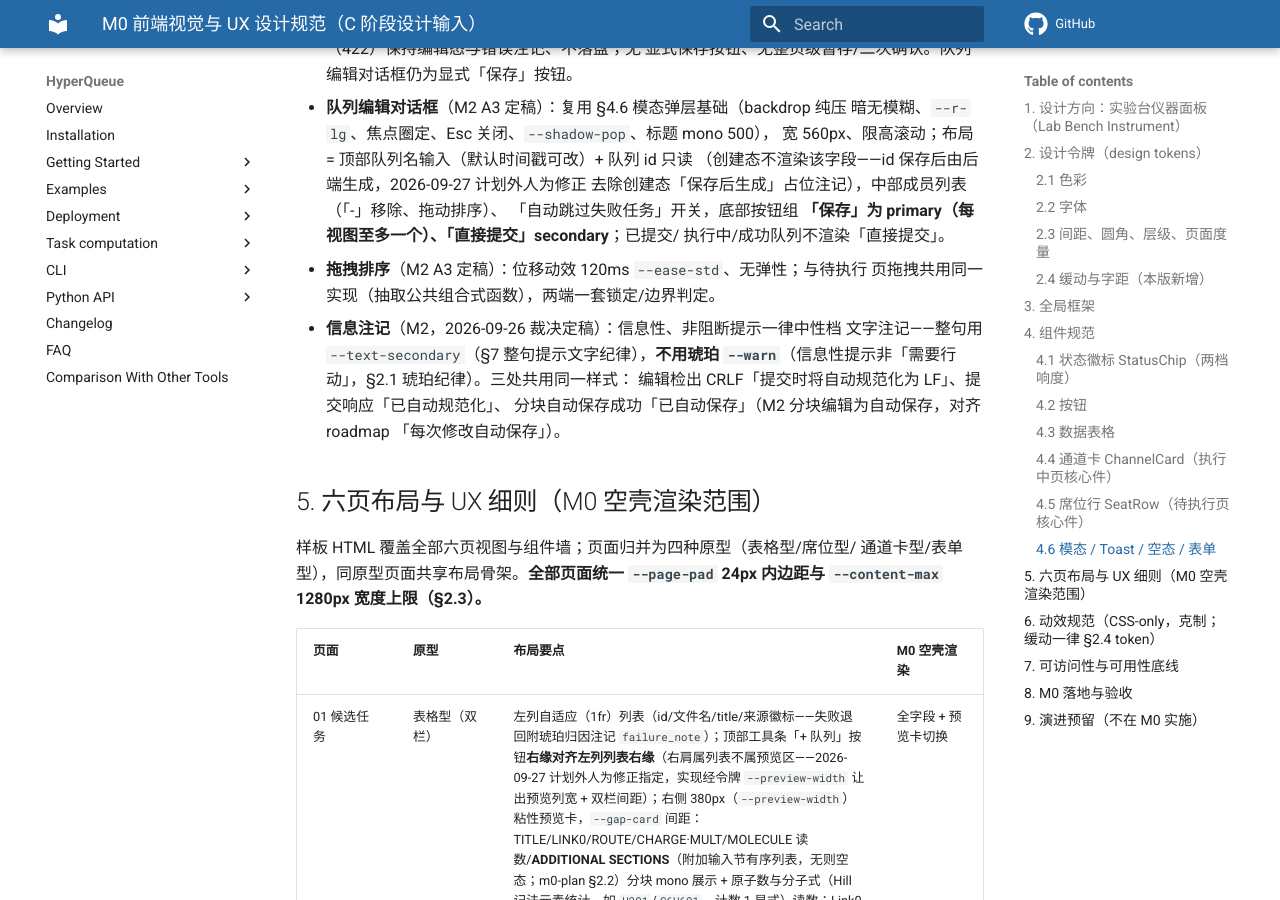
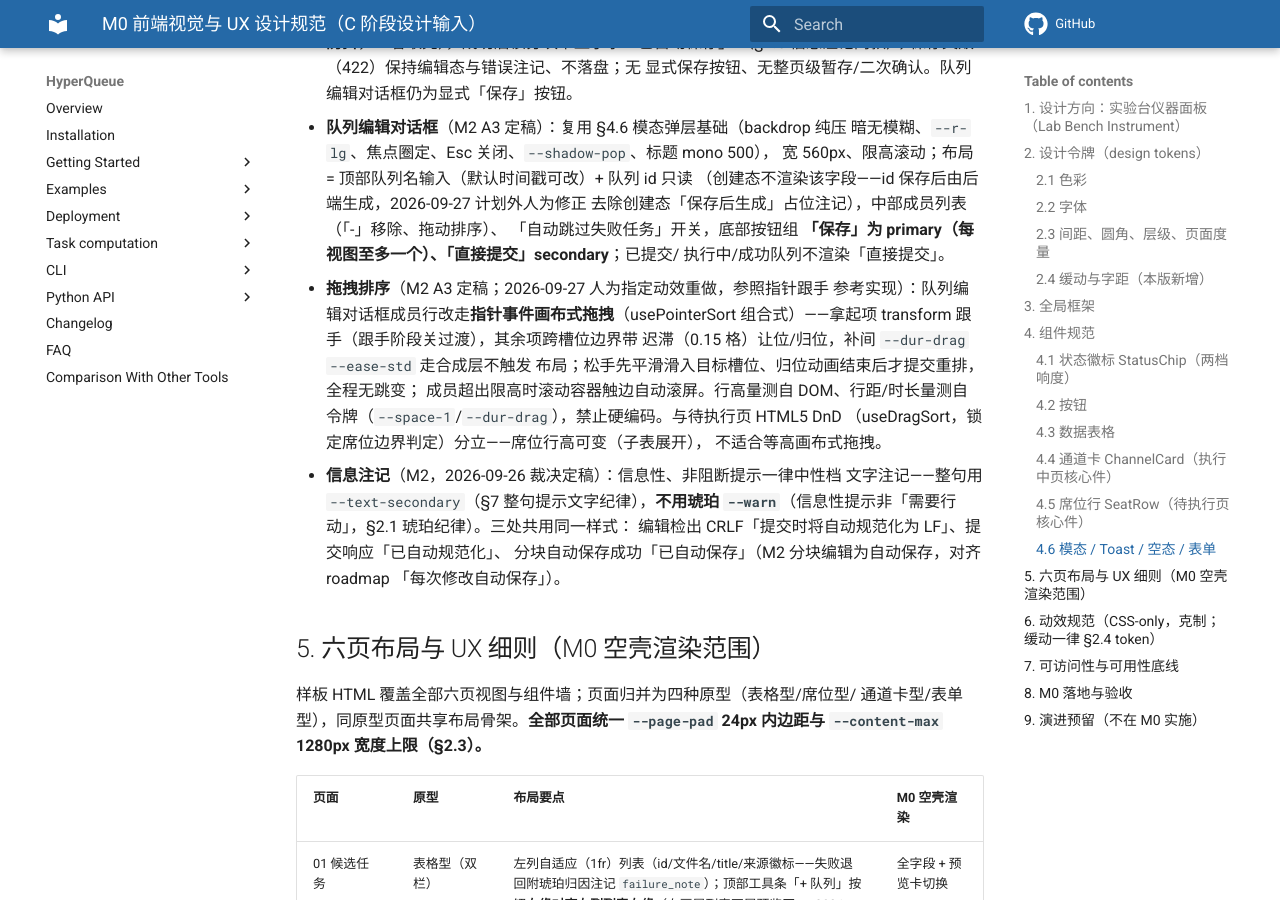
Before and after one commit to baizhancaiji/gauforge, an MkDocs documentation site: the page built from docs/plans/m0-frontend-design.md, in a window 1280 px wide and 900 px high, scrolled down 11914 px. Built offline with MkDocs 1.6.1 and Material for MkDocs 9.7.7, drawn with Linux system fonts in a browser that asks for light colours; comment, search, counter and statistics services are not loaded; the version menu is left out; some of the changed text lies outside the part shown.

Commit message:
docs(plans): 回填队列编辑对话框拖拽排序指针跟手动效规格
- 设计文档 §4.6 拖拽排序条目重写：指针事件画布式拖拽，拿起项跟手、其余项迟滞换位让位/归位、松手滑入目标槽位后提交，时长档新增 --dur-drag（2026-09-27 人为指定动效重做，参照指针跟手参考实现）
- §2.4 时长档登记 --dur-drag 200ms，--dur-fast 注释去除「位移」归属（拖拽位移改走 --dur-drag）
- §6 动效总表补「拖拽排序让位/归位」一行，保持动效登记完整

````diff
--- a/docs/plans/m0-frontend-design.md
+++ b/docs/plans/m0-frontend-design.md
@@ -262,8 +262,9 @@ g16web 的典型运行环境是内网/离线实验室机器，外链字体失败
 **动效时长档（2026-09-27 令牌化收口，复用时长一律引 token）**：
 
 ```css
---dur-fast: 120ms;    /* 微交互：hover/位移/勾选（§4.2/§4.6） */
+--dur-fast: 120ms;    /* 微交互：hover/勾选/开关（§4.2/§4.6） */
 --dur-view: 160ms;    /* 视图切换入场、行展开 */
+--dur-drag: 200ms;    /* 拖拽排序让位/归位位移（§4.6，指针跟手方案） */
 --dur-slide: 200ms;   /* 抽屉滑入（§6）、toast 退场 */
 --dur-toast: 240ms;   /* toast 入场（--ease-glide 唯一使用处） */
 --dur-enter: 220ms;   /* 行/卡入场 row-in（§4.3） */
@@ -498,8 +499,15 @@ g16web 的典型运行环境是内网/离线实验室机器，外链字体失败
   「自动跳过失败任务」开关，底部按钮组
   **「保存」为 primary（每视图至多一个）、「直接提交」secondary**；已提交/
   执行中/成功队列不渲染「直接提交」。
-- **拖拽排序**（M2 A3 定稿）：位移动效 120ms `--ease-std`、无弹性；与待执行
-  页拖拽共用同一实现（抽取公共组合式函数），两端一套锁定/边界判定。
+- **拖拽排序**（M2 A3 定稿；2026-09-27 人为指定动效重做，参照指针跟手
+  参考实现）：队列编辑对话框成员行改走**指针事件画布式拖拽**（usePointerSort
+  组合式）——拿起项 transform 跟手（跟手阶段关过渡），其余项跨槽位边界带
+  迟滞（0.15 格）让位/归位，补间 `--dur-drag` `--ease-std` 走合成层不触发
+  布局；松手先平滑滑入目标槽位、归位动画结束后才提交重排，全程无跳变；
+  成员超出限高时滚动容器触边自动滚屏。行高量测自 DOM、行距/时长量测自
+  令牌（`--space-1`/`--dur-drag`），禁止硬编码。与待执行页 HTML5 DnD
+  （useDragSort，锁定席位边界判定）分立——席位行高可变（子表展开），
+  不适合等高画布式拖拽。
 - **信息注记**（M2，2026-09-26 裁决定稿）：信息性、非阻断提示一律中性档
   文字注记——整句用 `--text-secondary`（§7 整句提示文字纪律），**不用琥珀
   `--warn`**（信息性提示非「需要行动」，§2.1 琥珀纪律）。三处共用同一样式：
@@ -536,6 +544,7 @@ g16web 的典型运行环境是内网/离线实验室机器，外链字体失败
 | 断线闪烁 | 侧栏电源灯 opacity 1↔0.3，1.2s ease-in-out（`pulse`，仅断线态） | 服务失联 |
 | 加载扫描线 | 表格/按钮底部 1px 磷光线往返 1.2s | 数据在途 |
 | hover | 行/按钮 120ms `--ease-std` | 命中反馈 |
+| 拖拽排序让位/归位 | 队列编辑对话框成员行：让位/归位位移 200ms `--ease-std`（`--dur-drag`），拿起项跟手阶段关过渡（§4.6） | 顺序操作反馈 |
 | 行展开/收起 | `grid-template-rows 0fr↔1fr`，160ms `--ease-std`；展开图标随状态旋转 90° | 揭示成员/归因 |
 | 详情抽屉 | 右侧滑入 translateX(100%→0) 200ms `--ease-std` + 内容 16px 位移 | 深入上下文 |
 | Toast | translateX 28px，240ms `--ease-glide`（全站唯一使用该曲线） | 事件到达 |
````
